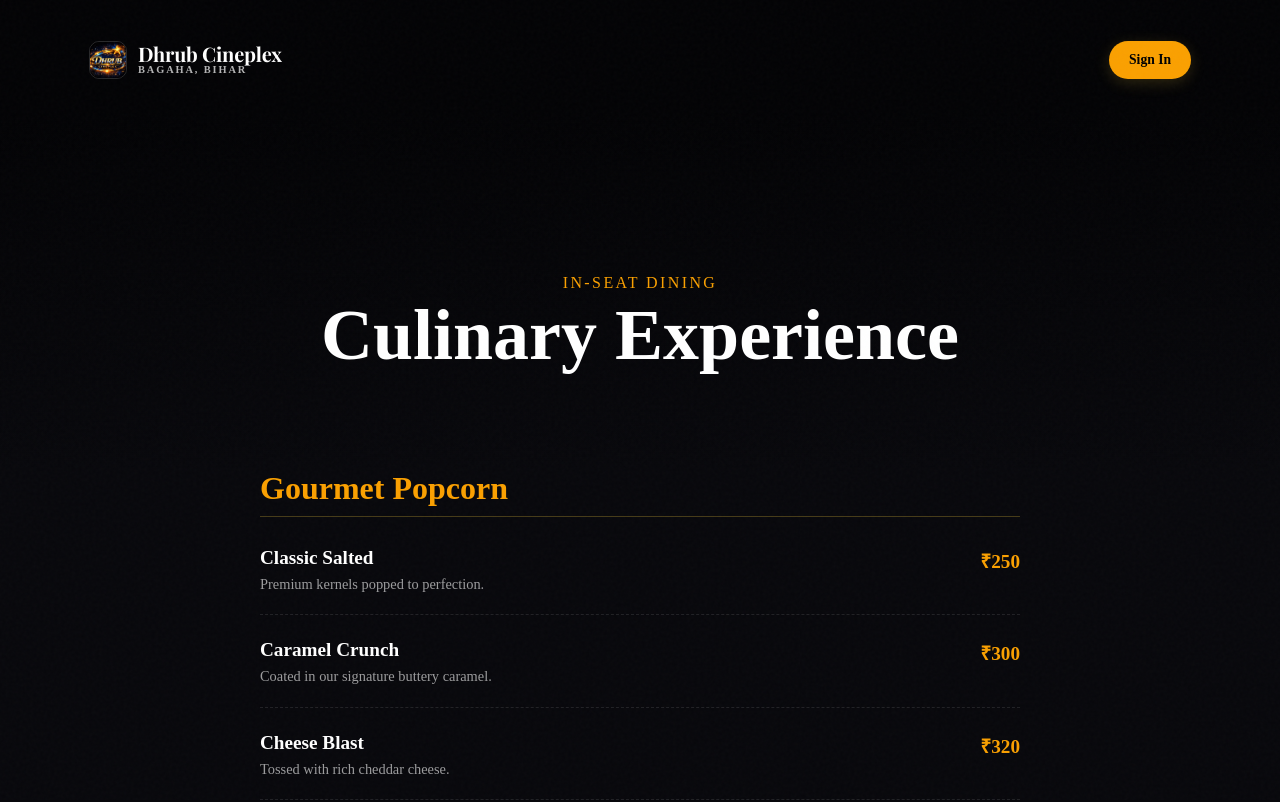
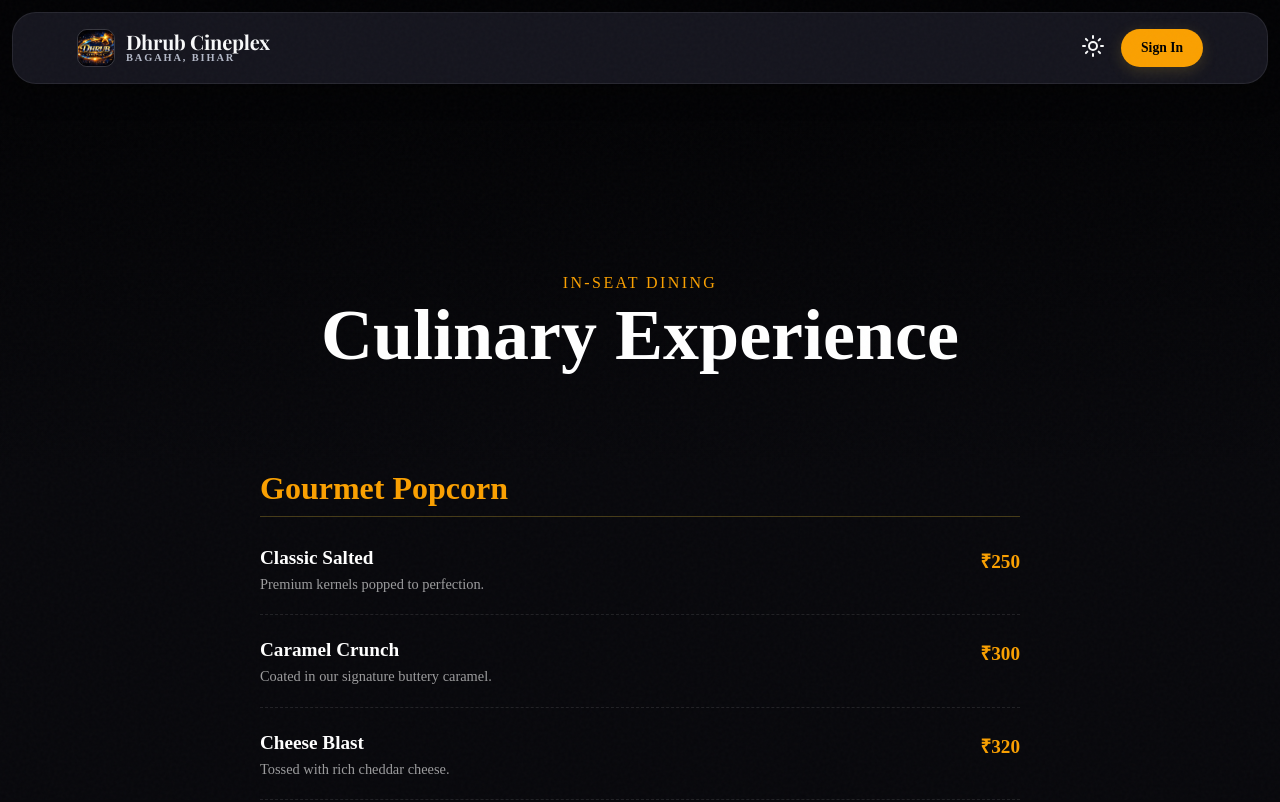
Before and after one commit to nandanSrivastava/movieWebsite, a Next.js app: page /menu in a window 1280 px wide. Shown: the top 802 px of the page. Built offline with nearby package versions, Linux system fonts and the light colour scheme; no server answers.

Commit message:
feat: implement light/dark mode theme toggling

```diff
--- a/package.json
+++ b/package.json
@@ -16,7 +16,9 @@
     "@supabase/ssr": "^0.12.4",
     "@supabase/supabase-js": "^2.112.2",
     "@tanstack/react-query": "^5.101.4",
+    "lucide-react": "^1.31.0",
     "next": "16.3.0",
+    "next-themes": "^0.4.6",
     "nodemailer": "^9.0.5",
     "qrcode": "^1.5.4",
     "razorpay": "^2.9.8",
--- a/src/app/layout.tsx
+++ b/src/app/layout.tsx
@@ -6,6 +6,7 @@ import { AuthProvider } from "@/features/auth/context/AuthContext";
 import MockAuthSwitcher from "@/features/auth/components/MockAuthSwitcher";
 import { QueryProvider } from "@/features/shared/components/QueryProvider";
 import { Cinzel, Inter, Outfit, Playfair_Display } from "next/font/google";
+import { ThemeProvider } from "@/features/shared/components/ThemeProvider";
 
 const cinzel = Cinzel({
   subsets: ["latin"],
@@ -88,10 +89,11 @@ export default function RootLayout({
   children: React.ReactNode;
 }) {
   return (
-    <html lang="en" className="dark scroll-smooth">
+    <html lang="en" className="scroll-smooth" suppressHydrationWarning>
       <head>
       </head>
       <body className={`antialiased min-h-screen bg-void text-primary selection:bg-gold-500/30 selection:text-gold-200 ${cinzel.variable} ${inter.variable} ${outfit.variable} ${playfair.variable}`}>
+        <ThemeProvider attribute="class" defaultTheme="dark" enableSystem={false}>
           <ErrorBoundary>
             <QueryProvider>
               <ToastProvider>
@@ -102,6 +104,7 @@ export default function RootLayout({
               </ToastProvider>
             </QueryProvider>
           </ErrorBoundary>
+        </ThemeProvider>
       </body>
     </html>
   );
--- a/src/features/shared/components/Header.tsx
+++ b/src/features/shared/components/Header.tsx
@@ -5,17 +5,24 @@ import Link from 'next/link';
 import Image from 'next/image';
 import { usePathname } from 'next/navigation';
 import { useCineBookAuth } from '@/features/auth/context/AuthContext';
+import { ThemeToggle } from '@/features/shared/components/ThemeToggle';
 
 export default function Header() {
   const pathname = usePathname();
   const { user, signOut } = useCineBookAuth();
-  const [scrolled, setScrolled] = useState(false);
+  const isHome = pathname === '/';
+  const [scrolled, setScrolled] = useState(!isHome);
 
   useEffect(() => {
+    if (!isHome) {
+      setScrolled(true);
+      return;
+    }
     const onScroll = () => setScrolled(window.scrollY > 40);
+    onScroll();
     window.addEventListener('scroll', onScroll, { passive: true });
     return () => window.removeEventListener('scroll', onScroll);
-  }, []);
+  }, [isHome]);
 
   const handleLogout = async () => {
     try { await signOut(); } catch (e) { console.error(e); }
@@ -39,11 +46,11 @@ export default function Header() {
           align-items: center;
           transition: transform 0.5s var(--ease-smooth), background-color 0.4s var(--ease-out-expo), border-color 0.4s var(--ease-out-expo), box-shadow 0.4s var(--ease-out-expo);
           border-radius: 24px;
-          background: rgba(10, 16, 36, 0.65);
+          background: var(--bg-glass);
           backdrop-filter: blur(16px) saturate(180%);
           -webkit-backdrop-filter: blur(16px) saturate(180%);
-          border: 1px solid rgba(255,255,255,0.06);
-          box-shadow: 0 4px 30px rgba(0,0,0,0.3);
+          border: 1px solid var(--border-subtle);
+          box-shadow: 0 4px 30px rgba(0,0,0,0.1);
         }
         @media (max-width: 768px) {
           .site-header {
@@ -53,9 +60,9 @@ export default function Header() {
           }
         }
         .site-header.scrolled {
-          background: rgba(5, 8, 20, 0.85);
-          border-color: rgba(255, 255, 255, 0.1);
-          box-shadow: 0 10px 40px rgba(0,0,0,0.6);
+          background: var(--bg-elevated);
+          border-color: var(--border-default);
+          box-shadow: var(--shadow-md);
           transform: translateX(-50%) translateY(-12px);
           width: calc(100% - 24px);
         }
@@ -105,11 +112,14 @@ export default function Header() {
           flex-direction: column;
           line-height: 1;
         }
+        .site-header.top .hdr-logo-name {
+          color: #fff;
+        }
         .hdr-logo-name {
           font-family: var(--font-playfair);
           font-size: 1.25rem;
           font-weight: 700;
-          color: #fff;
+          color: var(--text-primary);
           letter-spacing: -0.01em;
         }
         .hdr-logo-name span {
@@ -120,7 +130,7 @@ export default function Header() {
           font-weight: 600;
           letter-spacing: 0.18em;
           text-transform: uppercase;
-          color: rgba(255,255,255,0.7);
+          color: var(--text-secondary);
           margin-top: 1px;
         }
 
@@ -133,10 +143,17 @@ export default function Header() {
           left: 50%;
           transform: translateX(-50%);
         }
+        .site-header.top .hdr-nav-link {
+          color: rgba(255,255,255,0.8);
+        }
+        .site-header.top .hdr-nav-link:hover,
+        .site-header.top .hdr-nav-link.active {
+          color: #fff;
+        }
         .hdr-nav-link {
           font-size: 0.92rem;
           font-weight: 500;
-          color: rgba(255,255,255,0.65);
+          color: var(--text-secondary);
           text-decoration: none;
           letter-spacing: 0.01em;
           padding: 4px 0;
@@ -156,7 +173,7 @@ export default function Header() {
         }
         .hdr-nav-link:hover,
         .hdr-nav-link.active {
-          color: #fff;
+          color: var(--text-primary);
         }
         .hdr-nav-link:hover::after,
         .hdr-nav-link.active::after {
@@ -169,19 +186,27 @@ export default function Header() {
           align-items: center;
           gap: 16px;
         }
+        .site-header.top .hdr-user-pill {
+          background: rgba(255,255,255,0.03);
+          border-color: rgba(255,255,255,0.08);
+        }
+        .site-header.top .hdr-user-pill:hover {
+          background: rgba(255,255,255,0.08);
+          border-color: rgba(255,255,255,0.15);
+        }
         .hdr-user-pill {
           display: flex;
           align-items: center;
           gap: 12px;
           padding: 6px 8px 6px 16px;
-          background: rgba(255,255,255,0.03);
-          border: 1px solid rgba(255,255,255,0.08);
+          background: var(--bg-surface);
+          border: 1px solid var(--border-default);
           border-radius: 100px;
           transition: all 0.3s var(--ease-out-expo);
         }
         .hdr-user-pill:hover {
-          background: rgba(255,255,255,0.06);
-          border-color: rgba(255,255,255,0.12);
+          background: var(--border-subtle);
+          border-color: var(--border-strong);
         }
         .hdr-role-badge {
           font-size: 0.75rem;
@@ -202,25 +227,31 @@ export default function Header() {
           border: 1px solid rgba(96, 165, 250, 0.3);
         }
         .hdr-role-user {
-          background: rgba(255, 255, 255, 0.1);
-          color: rgba(255,255,255,0.8);
-          border: 1px solid rgba(255,255,255,0.15);
+          background: var(--bg-surface);
+          color: var(--text-primary);
+          border: 1px solid var(--border-strong);
+        }
+        .site-header.top .hdr-signout {
+          color: rgba(255,255,255,0.7);
+        }
+        .site-header.top .hdr-signout:hover {
+          color: #fff;
         }
         .hdr-signout {
           padding: 6px 16px;
           border-radius: 100px;
           background: transparent;
           border: 1px solid transparent;
-          color: rgba(255,255,255,0.7);
+          color: var(--text-secondary);
           font-size: 0.85rem;
           font-weight: 500;
           cursor: pointer;
           transition: all 0.3s var(--ease-snappy);
         }
         .hdr-signout:hover {
-          background: rgba(255,255,255,0.08);
-          border-color: rgba(255,255,255,0.15);
-          color: #fff;
+          background: var(--bg-surface);
+          border-color: var(--border-strong);
+          color: var(--text-primary);
         }
         .hdr-signin {
           display: inline-flex;
@@ -273,6 +304,7 @@ export default function Header() {
 
           {/* User area */}
           <div className="hdr-actions">
+            <ThemeToggle />
             {user ? (
               <div className="hdr-user-pill">
                 <span className={`hdr-role-badge ${
--- /dev/null
+++ b/src/features/shared/components/ThemeProvider.tsx
@@ -0,0 +1,9 @@
+"use client";
+
+import * as React from "react";
+import { ThemeProvider as NextThemesProvider } from "next-themes";
+import type { ThemeProviderProps } from "next-themes";
+
+export function ThemeProvider({ children, ...props }: ThemeProviderProps) {
+  return <NextThemesProvider {...props}>{children}</NextThemesProvider>;
+}
--- /dev/null
+++ b/src/features/shared/components/ThemeToggle.tsx
@@ -0,0 +1,32 @@
+"use client";
+
+import { useTheme } from "next-themes";
+import { Moon, Sun } from "lucide-react";
+import { useEffect, useState } from "react";
+
+export function ThemeToggle() {
+  const { theme, setTheme } = useTheme();
+  const [mounted, setMounted] = useState(false);
+
+  useEffect(() => {
+    setMounted(true);
+  }, []);
+
+  if (!mounted) {
+    return <div className="w-10 h-10" />; // Placeholder to avoid layout shift
+  }
+
+  return (
+    <button
+      onClick={() => setTheme(theme === "dark" ? "light" : "dark")}
+      className="p-2 rounded-full hover:bg-white/10 dark:hover:bg-white/10 transition-colors flex items-center justify-center border border-transparent hover:border-white/20"
+      aria-label="Toggle Theme"
+    >
+      {theme === "dark" ? (
+        <Sun className="w-5 h-5 text-gold-500" />
+      ) : (
+        <Moon className="w-5 h-5 text-slate-700" />
+      )}
+    </button>
+  );
+}
--- a/src/features/shared/styles/globals.css
+++ b/src/features/shared/styles/globals.css
@@ -405,7 +405,7 @@ body::before {
         .nav-link {
           font-size: 0.95rem;
           font-weight: 500;
-  color: rgba(255,255,255,0.75);
+          color: var(--text-secondary);
           text-decoration: none;
           padding: 6px 2px;
           position: relative;
@@ -424,7 +424,7 @@ body::before {
 }
         .nav-link:hover,
         .nav-link.active {
-  color: #fff;
+          color: var(--text-primary);
         }
 .nav-link:hover::after,
 .nav-link.active::after {
--- a/src/features/shared/styles/variables.css
+++ b/src/features/shared/styles/variables.css
@@ -121,3 +121,58 @@
   --transition-normal: var(--t-normal);
   --transition-slow:   var(--t-slow);
 }
+
+/* ── LIGHT THEME OVERRIDES ────────────────────────────── */
+.light {
+  /* Backgrounds: Brighter, off-white to make it feel fresh */
+  --bg-void:       #F8F9FA;
+  --bg-primary:    #FFFFFF;
+  --bg-secondary:  #F1F3F5;
+  --bg-elevated:   #E9ECEF;
+  --bg-card:       #FFFFFF;
+  --bg-card-hover: #F8F9FA;
+  --bg-surface:    rgba(0,0,0,0.03);
+  --bg-glass:      rgba(255, 255, 255, 0.7);
+  --bg-tertiary:   #DEE2E6;
+
+  /* Gold/Amber can stay mostly the same or be adjusted for contrast */
+  /* We might want a darker amber for text on light backgrounds */
+  --gold-glow: rgba(250, 160, 0, 0.15);
+  --gold-glow-strong: rgba(250, 160, 0, 0.3);
+
+  --crimson:       #D9480F; /* slightly darker for better contrast */
+  --crimson-hover: #F06E00;
+  --crimson-glow:  rgba(217, 72, 15, 0.2);
+
+  /* Text hierarchy for light mode */
+  --text-primary:   #212529;
+  --text-secondary: #495057;
+  --text-muted:     #868E96;
+  --text-disabled:  #ADB5BD;
+
+  /* Borders */
+  --border-subtle:  rgba(0, 0, 0, 0.05);
+  --border-default: rgba(0, 0, 0, 0.1);
+  --border-strong:  rgba(0, 0, 0, 0.15);
+  --border-gold:    rgba(250, 160, 0, 0.3);
+  --border-crimson: rgba(217, 72, 15, 0.3);
+
+  /* Seat Status (Light mode inverted) */
+  --seat-available:        #FFFFFF;
+  --seat-available-border: #CED4DA;
+  --seat-locked:           #FFE3E3;
+  --seat-locked-border:    #FFA8A8;
+  --seat-booked:           #E9ECEF;
+  --seat-booked-border:    #CED4DA;
+  --seat-selected:         var(--gold-500);
+  --seat-selected-border:  #D68A00;
+
+  --category-normal:   #495057;
+  --category-premium:  #1C7ED6;
+
+  /* Update shadow colors for light mode */
+  --shadow-sm:  0 2px 4px rgba(0,0,0,0.05);
+  --shadow-md:  0 8px 24px rgba(0,0,0,0.08);
+  --shadow-lg:  0 16px 48px rgba(0,0,0,0.12);
+  --shadow-xl:  0 30px 80px rgba(0,0,0,0.15);
+}
```
Also changed, not shown: src/app/home.css (+13 -10 lines), src/features/shared/components/Footer.tsx (+7 -7 lines), 1 other file (tests, documents, lock files or other folders). Lines whose indentation alone changed are shown as unchanged.
